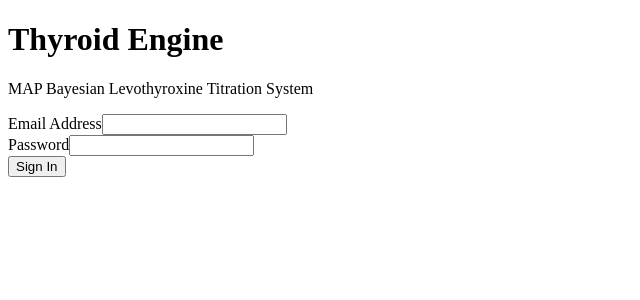
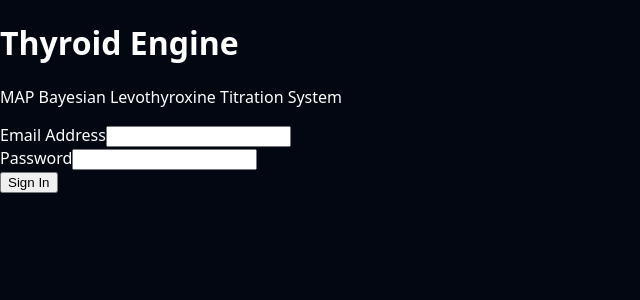
Before and after one commit to SALAMEHN/Hashimoto-LevoThyroxine-DosingEngine, a Next.js app: page /login in a window 1280 px wide. Shown: the top 300 px of the page, without its empty margins (0-640 px from the left). Built offline with nearby package versions, Linux system fonts and the light colour scheme; no server answers.

Commit message:
Add required Next.js root layout

```diff
--- /dev/null
+++ b/app/layout.tsx
@@ -0,0 +1,18 @@
+export const metadata = {
+    title: 'Thyroid Engine',
+    description: 'MAP Bayesian Levothyroxine Titration System',
+}
+
+export default function RootLayout({
+    children,
+}: {
+    children: React.ReactNode
+}) {
+    return (
+        <html lang="en">
+            <body style={{ margin: 0, padding: 0, backgroundColor: '#030712', color: '#ffffff', fontFamily: 'system-ui, sans-serif' }}>
+                {children}
+            </body>
+        </html>
+    )
+}
```
